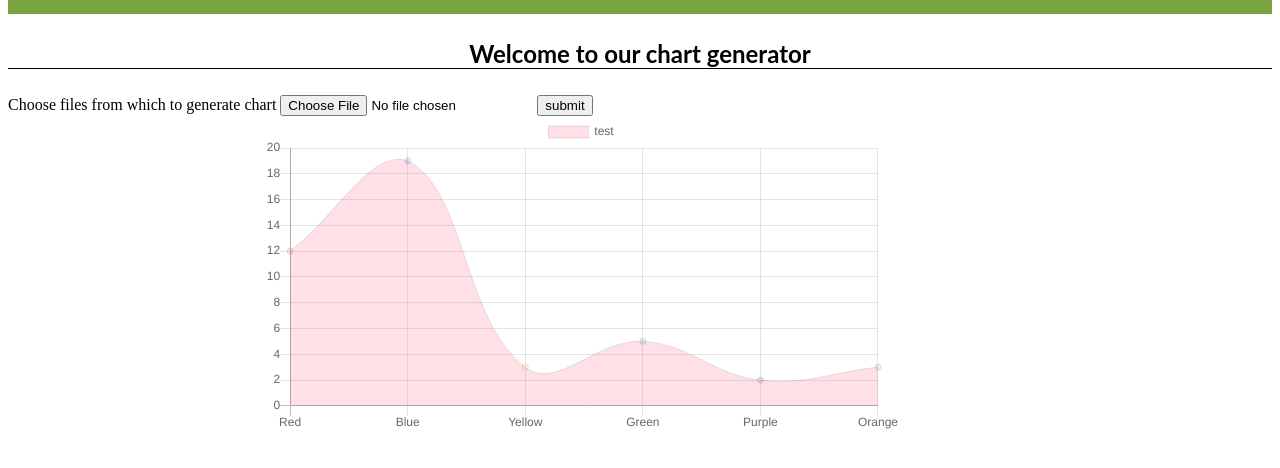
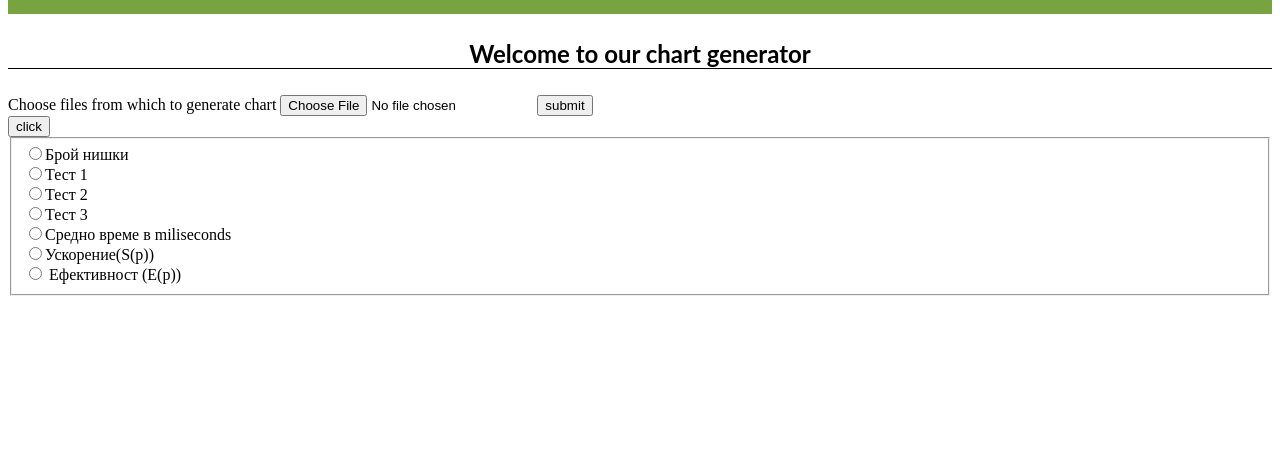
Before and after one commit to DenisDuev/web-ChartGenerator, a plain HTML site: page line.html in a window 1280 px wide. Shown: the part 122-590 px from the top of the page. Drawn offline with nearby package versions, Linux system fonts and the light colour scheme.

Commit message:
Feat/chart from json (#6)
* create chart from json

* add labels

```diff
--- /dev/null
+++ b/javascript/wizard.js
@@ -0,0 +1,214 @@
+function visualizeColumns(oData) {
+    var columns = oData[0];
+    var fieldSet = document.createElement("fieldset");
+    for (var key in columns) {
+        var radioBtn = createRadioButton(columns[key], "asd", key);
+        fieldSet.appendChild(radioBtn);
+    }
+
+    document.getElementById("content").appendChild(fieldSet);
+}
+
+function getColumnNames(oData) {
+    var aColumnNames = [];
+    var columns = oData[0];
+    var index = 0;
+    for (var key in columns) {
+        aColumnNames[index] = columns[key];
+        index++;
+    }
+}
+
+function getCheckedRadioKey(oData) {
+    var columns = oData[0];
+    for (var key in columns) {
+        var input = document.getElementById(key);
+        if (input.checked) {
+            return key;
+        }
+    }
+}
+
+function getDataForColumn(oData, sColumn) {
+    var aData = [];
+    for (var i = 1; i < oData.length; i++) {
+        var chunk = oData[i];
+        aData.push(parseFloat(chunk[sColumn]));
+    }
+
+    return aData;
+}
+function createRadioButton(sLabel, sName, key){
+
+    var input = document.createElement("input");
+    input.type = "radio";
+    input.id = key;
+    input.name = sName;
+    var label = document.createElement("label");
+    label.setAttribute("for", sLabel);
+    label.innerText = sLabel;
+
+    var div = document.createElement("div");
+    div.appendChild(input);
+    div.appendChild(label);
+
+    return div;
+}
+
+var aTestData = [
+    {
+        "FIELD1": "Брой нишки",
+        "FIELD2": "Тест 1",
+        "FIELD3": "Тест 2",
+        "FIELD4": "Тест 3",
+        "FIELD5": "Средно време в miliseconds",
+        "FIELD6": "Ускорение(S(p))",
+        "FIELD7": " Ефективност (Е(р))"
+    },
+    {
+        "FIELD1": "1",
+        "FIELD2": "48870",
+        "FIELD3": "48563",
+        "FIELD4": "48636",
+        "FIELD5": "48689,66667",
+        "FIELD6": "1",
+        "FIELD7": "1"
+    },
+    {
+        "FIELD1": "2",
+        "FIELD2": "25494",
+        "FIELD3": "25459",
+        "FIELD4": "25596",
+        "FIELD5": "25516,33333",
+        "FIELD6": "1,908176463",
+        "FIELD7": "0,954088231"
+    },
+    {
+        "FIELD1": "3",
+        "FIELD2": "22256",
+        "FIELD3": "22873",
+        "FIELD4": "22013",
+        "FIELD5": "22380,66667",
+        "FIELD6": "2,175523517",
+        "FIELD7": "0,725174506"
+    },
+    {
+        "FIELD1": "4",
+        "FIELD2": "20816",
+        "FIELD3": "20330",
+        "FIELD4": "20253",
+        "FIELD5": "20466,33333",
+        "FIELD6": "2,379012688",
+        "FIELD7": "0,594753172"
+    },
+    {
+        "FIELD1": "5",
+        "FIELD2": "17492",
+        "FIELD3": "17077",
+        "FIELD4": "17495",
+        "FIELD5": "17354,66667",
+        "FIELD6": "2,805566226",
+        "FIELD7": "0,561113245"
+    },
+    {
+        "FIELD1": "6",
+        "FIELD2": "15333",
+        "FIELD3": "15208",
+        "FIELD4": "15684",
+        "FIELD5": "15408,33333",
+        "FIELD6": "3,159956734",
+        "FIELD7": "0,561113245"
+    },
+    {
+        "FIELD1": "7",
+        "FIELD2": "13175",
+        "FIELD3": "13447",
+        "FIELD4": "13156",
+        "FIELD5": "13259,33333",
+        "FIELD6": "3,672105185",
+        "FIELD7": "0,526659456"
+    },
+    {
+        "FIELD1": "8",
+        "FIELD2": "11725",
+        "FIELD3": "11755",
+        "FIELD4": "11987",
+        "FIELD5": "11822,33333",
+        "FIELD6": "4,118448136",
+        "FIELD7": "0,514806017"
+    },
+    {
+        "FIELD1": "9",
+        "FIELD2": "9253",
+        "FIELD3": "9314",
+        "FIELD4": "9170",
+        "FIELD5": "9245,666667",
+        "FIELD6": "5,266214804",
+        "FIELD7": "0,585134978"
+    },
+    {
+        "FIELD1": "10",
+        "FIELD2": "8559",
+        "FIELD3": "8186",
+        "FIELD4": "8629",
+        "FIELD5": "8458",
+        "FIELD6": "5,756640656",
+        "FIELD7": "0,575664066"
+    },
+    {
+        "FIELD1": "11",
+        "FIELD2": "7270",
+        "FIELD3": "7669",
+        "FIELD4": "7392",
+        "FIELD5": "7443,666667",
+        "FIELD6": "6,541086383",
+        "FIELD7": "0,594644217"
+    },
+    {
+        "FIELD1": "12",
+        "FIELD2": "6700",
+        "FIELD3": "6782",
+        "FIELD4": "6602",
+        "FIELD5": "6694,666667",
+        "FIELD6": "7,272903801",
+        "FIELD7": "0,606075317"
+    },
+    {
+        "FIELD1": "13",
+        "FIELD2": "6116",
+        "FIELD3": "6009",
+        "FIELD4": "6843",
+        "FIELD5": "6322,666667",
+        "FIELD6": "7,700811894",
+        "FIELD7": "592370146"
+    },
+    {
+        "FIELD1": "14",
+        "FIELD2": "5864",
+        "FIELD3": "5149",
+        "FIELD4": "5883",
+        "FIELD5": "5632",
+        "FIELD6": "8,645182292",
+        "FIELD7": "0,617513021"
+    },
+    {
+        "FIELD1": "15",
+        "FIELD2": "5337",
+        "FIELD3": "5125",
+        "FIELD4": "5092",
+        "FIELD5": "5184,666667",
+        "FIELD6": "9,361089109",
+        "FIELD7": "0,626072607"
+    },
+    {
+        "FIELD1": "16",
+        "FIELD2": "5036",
+        "FIELD3": "5393",
+        "FIELD4": "5088",
+        "FIELD5": "5172,333333",
+        "FIELD6": "9,413481989",
+        "FIELD7": "0,588342624"
+    }
+];
+
+visualizeColumns(aTestData);
--- a/line.html
+++ b/line.html
@@ -22,23 +22,35 @@
 <label>Choose files from which to generate chart</label>
 <input type="file" id="fileUploader" name="source">
 <button>submit</button>
+<br>
+<div id="content">
+    <button onclick="displayChart()">click</button>
+</div>
+
 <div class="chart-container" style="position: relative; height:40vh; width:50vw; margin-left: 20%; margin-right: 20%">
     <canvas id="myChart"></canvas>
 </div>
+<script src="javascript/wizard.js"></script>
 <script src="node_modules/chart.js/dist/Chart.js"></script>
-<script>
-	var chart = createChart();
-	chart.onInit("line");
-	chart.addLabels(["Red", "Blue", "Yellow", "Green", "Purple", "Orange"]);
-	chart.addDataset(0, [12, 19, 3, 5, 2, 3], "test", 1, [
-        'rgba(255, 99, 132, 0.2)',
-        'rgba(54, 162, 235, 0.2)',
-        'rgba(255, 206, 86, 0.2)',
-        'rgba(75, 192, 192, 0.2)',
-        'rgba(153, 102, 255, 0.2)',
-        'rgba(255, 159, 64, 0.2)'
-    ]);
+<script>function displayChart() {
+    var chart = createChart();
+    chart.onInit("line");
+    chart.addLabels(getDataForColumn(aTestData, "FIELD1"));
+    chart.addDataset(0,
+        //[48689, 25516, 22380, 20466, 17354, 15408, 13259, 11822, 9245, 8458, 7443, 6694, 6322, 5632, 5184, 5172],
+        getDataForColumn(aTestData, getCheckedRadioKey(aTestData)),
+        aTestData[0][getCheckedRadioKey(aTestData)],
+        1,
+        [
+            'rgba(255, 99, 132, 0.4)',
+            'rgba(54, 162, 235, 0.4)',
+            'rgba(255, 206, 86, 0.4)',
+            'rgba(75, 192, 192, 0.4)',
+            'rgba(153, 102, 255, 0.4)',
+            'rgba(255, 159, 64, 0.4)'
+        ]);
     chart.addChartIn("myChart");
+}
 </script>
 </body>
 </html>
```
